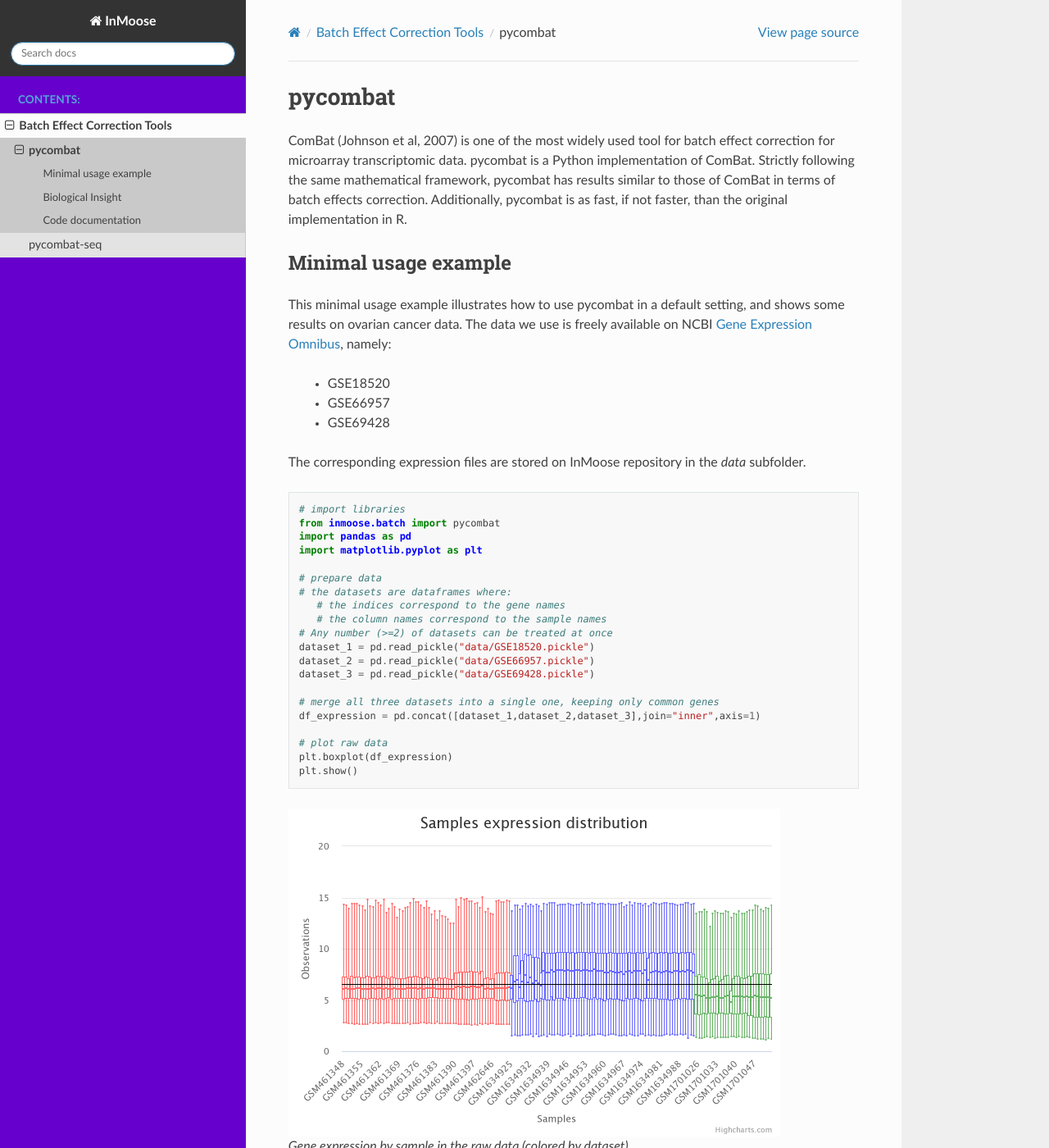
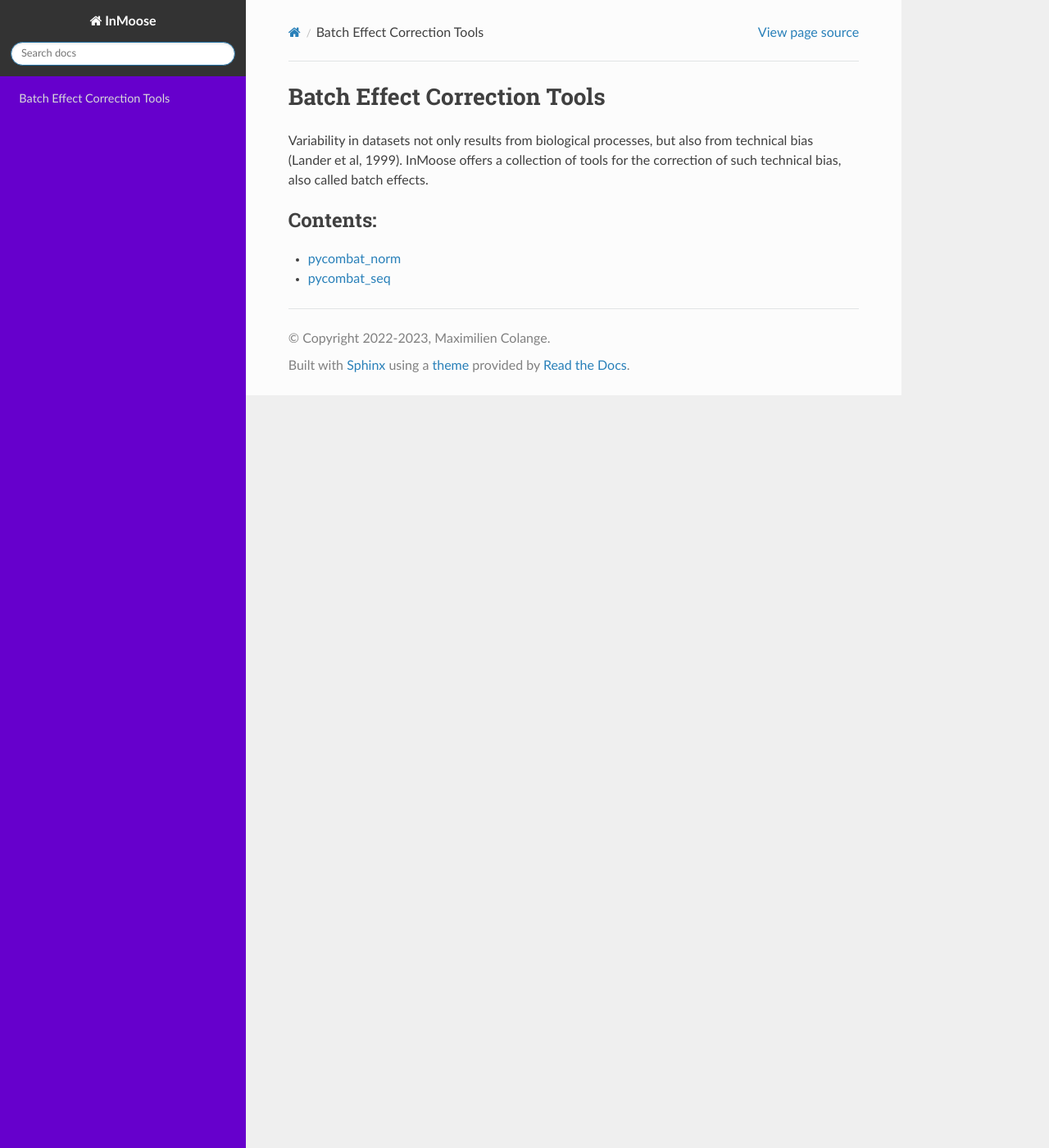
Before and after one commit to epigenelabs/inmoose, a Sphinx documentation site: the page built from docs/source/pycombat.rst, in a window 1280 px wide and 1400 px high. Shown: the whole window at 82% size. Built offline with Sphinx 7.4.7 and the Read the Docs theme 2.0.0, drawn with Linux system fonts in a browser that asks for light colours; pages that are not in the unit, such as notebooks, are missing from menus; the version number could not be read and is left out; some of the changed text lies outside the part shown.

Commit message:
update docs to match the new names

```diff
--- a/docs/source/pycombat.rst
+++ b/docs/source/pycombat.rst
@@ -1,98 +1,14 @@
-pycombat
-========
+Batch Effect Correction Tools
+=============================
 
-ComBat (Johnson et al, 2007) is one of the most widely used tool for batch
-effect correction for microarray transcriptomic data.
-pycombat is a Python implementation of ComBat. Strictly following the same
-mathematical framework, pycombat has results similar to those of ComBat in terms
-of batch effects correction. Additionally, pycombat is as fast, if not faster,
-than the original implementation in R.
+Variability in datasets not only results from biological processes, but also
+from technical bias (Lander et al, 1999).
+InMoose offers a collection of tools for the correction of such technical bias,
+also called batch effects.
 
-Minimal usage example
----------------------
+.. toctree::
+   :maxdepth: 1
+   :caption: Contents:
 
-This minimal usage example illustrates how to use pycombat in a default setting,
-and shows some results on ovarian cancer data. The data we use is freely available on
-NCBI `Gene Expression Omnibus <https://www.ncbi.nlm.nih.gov/geo/>`_, namely:
-
-  * GSE18520
-  * GSE66957
-  * GSE69428
-
-The corresponding expression files are stored on InMoose repository in the
-`data` subfolder.
-
-.. code-block:: Python
-
-   # import libraries
-   from inmoose.batch import pycombat
-   import pandas as pd
-   import matplotlib.pyplot as plt
-
-   # prepare data
-   # the datasets are dataframes where:
-      # the indices correspond to the gene names
-      # the column names correspond to the sample names
-   # Any number (>=2) of datasets can be treated at once
-   dataset_1 = pd.read_pickle("data/GSE18520.pickle")
-   dataset_2 = pd.read_pickle("data/GSE66957.pickle")
-   dataset_3 = pd.read_pickle("data/GSE69428.pickle")
-
-   # merge all three datasets into a single one, keeping only common genes
-   df_expression = pd.concat([dataset_1,dataset_2,dataset_3],join="inner",axis=1)
-
-   # plot raw data
-   plt.boxplot(df_expression)
-   plt.show()
-
-.. figure:: pycombat/distrib_raw.png
-   :width: 600
-   :alt: Distribution of raw data
-
-   Gene expression by sample in the raw data (colored by dataset).
-
-.. code-block:: Python
-
-   # generate the list of batches
-   datasets = [dataset_1, dataset_2, dataset_3]
-   batch = [j for j,ds in enumerate(datasets) for _ in range(len(ds.columns))]
-
-   # run pycombat
-   df_corrected = pycombat(df_expression, batch)
-
-   # visualize results
-   plt.boxplot(df_corrected)
-   plt.show()
-
-.. figure:: pycombat/distrib_corrected.png
-   :width: 600
-   :alt: Distribution of corrected data
-
-   Gene expression by sample in the batch effect-corrected data (colored by dataset).
-
-Biological Insight
-------------------
-
-The data we used for the example above contain tumor samples and healthy
-samples. A simple PCA on the raw expression data shows that, instead of
-clustering by sample type, data cluster by dataset.
-
-.. figure:: pycombat/pca_raw.png
-   :width: 600
-   :alt: PCA for the raw data
-
-   PCA on the raw expression data, colored by tumor sample (blue and yellow) and healthy sample (pink).
-
-However, after correcting batch effects with pycombat, the same PCA shows two
-clusters, corresponding respectively to tumor and healthy samples.
-
-.. figure:: pycombat/pca_corrected.png
-   :width: 600
-   :alt: PCA for data corrected for batch effects
-
-   PCA on the batch effect-corrected expression data, colored by tumor sample (blue and yellow) and healthy sample (pink).
-
-Code documentation
-------------------
-
-.. autofunction:: inmoose.batch.pycombat
+   pycombatnorm
+   pycombatseq
```
Also changed, not shown: README.md (+4 -6 lines), docs/source/batch.rst (deleted, +0 -14 lines), docs/source/pycombatnorm.rst (added, +98 -0 lines), docs/source/pycombatseq.rst (+10 -10 lines).
